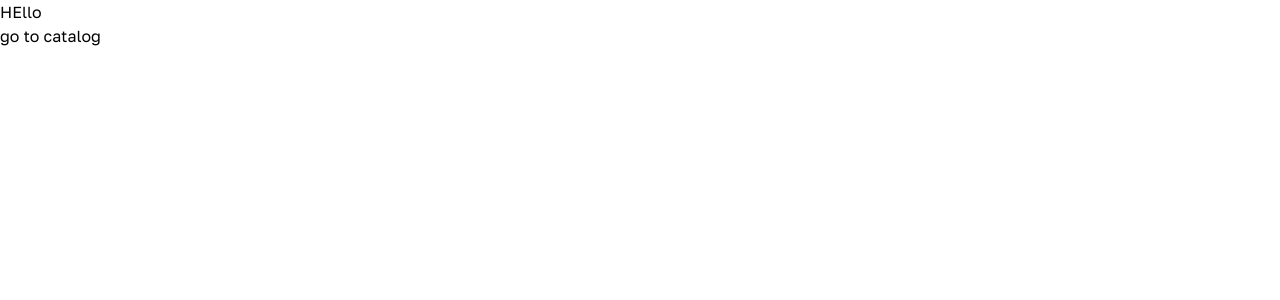
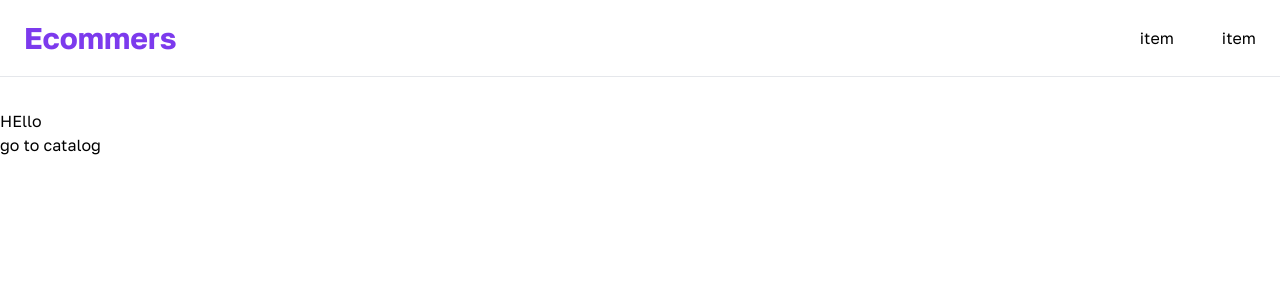
Before and after one commit to darap1/fashion-shop, a Next.js app: page / in a window 1280 px wide. Shown: the top 300 px of the page. Built offline with nearby package versions, Linux system fonts and the light colour scheme.

Commit message:
feat: add navbar

```diff
--- a/src/app/layout.tsx
+++ b/src/app/layout.tsx
@@ -1,6 +1,7 @@
 import type { Metadata } from 'next';
 import { Golos_Text } from 'next/font/google';
 import './globals.scss';
+import Navbar from './../components/ui/navbar/Navbar';
 
 const font = Golos_Text({ subsets: ['latin'] });
 
@@ -16,7 +17,10 @@ export default function RootLayout({
 }>) {
 	return (
 		<html lang='en'>
-			<body className={font.className}>{children}</body>
+			<body className={font.className}>
+				<Navbar />
+				{children}
+			</body>
 		</html>
 	);
 }
--- /dev/null
+++ b/src/components/ui/navbar/Navbar.module.scss
@@ -0,0 +1,15 @@
+.header {
+	@apply mb-8 border-b;
+}
+
+.navbar {
+	@apply flex items-center justify-between mx-auto max-w-2xl px-4 py-5 sm:px-6 lg:max-w-7xl;
+}
+
+.h1 {
+	@apply text-3xl font-bold text-violet-600;
+}
+
+.nav {
+	@apply hidden gap-12 lg:flex 2xl:ml-16;
+}
--- /dev/null
+++ b/src/components/ui/navbar/Navbar.tsx
@@ -0,0 +1,23 @@
+import { FC } from 'react';
+import styles from './Navbar.module.scss';
+import Link from 'next/link';
+import { menu } from './menu.data';
+
+const Navbar: FC = () => {
+	return (
+		<header className={styles.header}>
+			<div className={styles.navbar}>
+				<Link href='/'>
+					<h1 className={styles.h1}>Ecommers</h1>
+				</Link>
+				<nav className={styles.nav}>
+					{menu.map((item) => (
+						<div>item</div>
+					))}
+				</nav>
+			</div>
+		</header>
+	);
+};
+
+export default Navbar;
--- /dev/null
+++ b/src/components/ui/navbar/menu.data.ts
@@ -0,0 +1,12 @@
+import { IMenuItem } from './menu.interface';
+
+export const menu: IMenuItem[] = [
+	{
+		name: 'Home',
+		link: '/',
+	},
+	{
+		name: 'Catalog',
+		link: '/catalog',
+	},
+];
--- /dev/null
+++ b/src/components/ui/navbar/menu.interface.ts
@@ -0,0 +1,4 @@
+export interface IMenuItem {
+	link: string;
+	name: string;
+}
```
